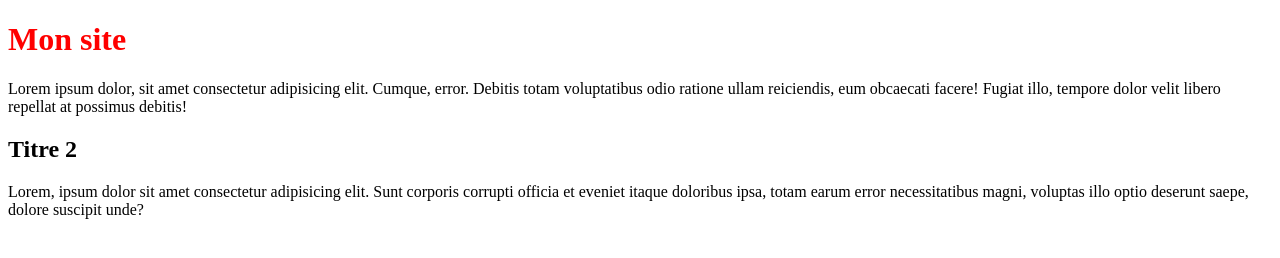
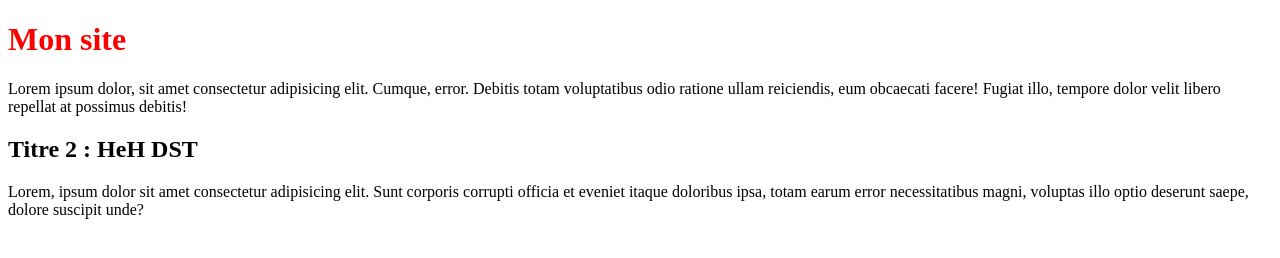
Before and after one commit to TRIGianni/devGit, a plain HTML site: page index.html in a window 1280 px wide. Drawn offline with Linux system fonts and the light colour scheme.

Commit message:
modif : h2 HeH DST

```diff
--- a/index.html
+++ b/index.html
@@ -10,7 +10,7 @@
     <h1> Mon site </h1>
     <p>Lorem ipsum dolor, sit amet consectetur adipisicing elit. Cumque, error. Debitis totam voluptatibus odio ratione ullam reiciendis, eum obcaecati facere! Fugiat illo,
         tempore dolor velit libero repellat at possimus debitis!</p>
-    <h2>Titre 2</h2>
+    <h2>Titre 2 : HeH DST</h2>
     <p>Lorem, ipsum dolor sit amet consectetur adipisicing elit. Sunt corporis
         corrupti officia et eveniet itaque doloribus ipsa, totam earum error necessitatibus magni, voluptas illo optio deserunt saepe, dolore suscipit unde?</p>
 </body>
```
